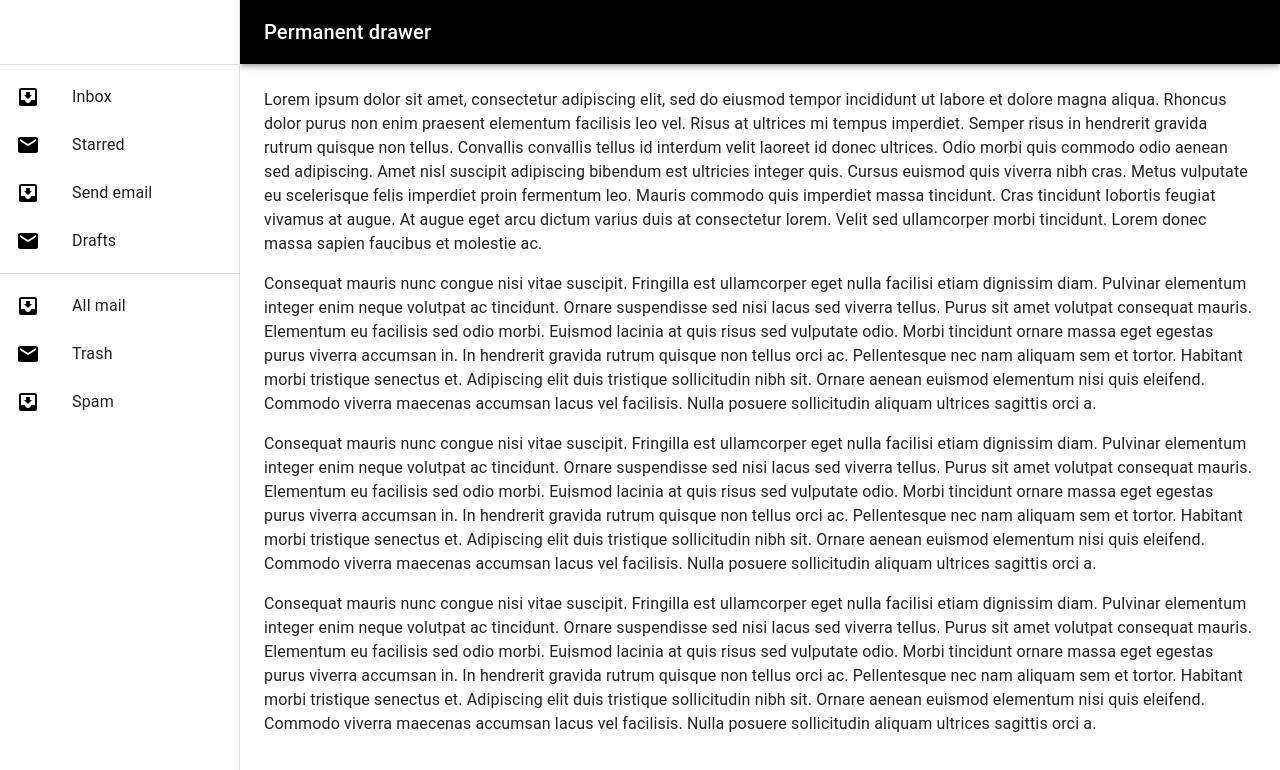
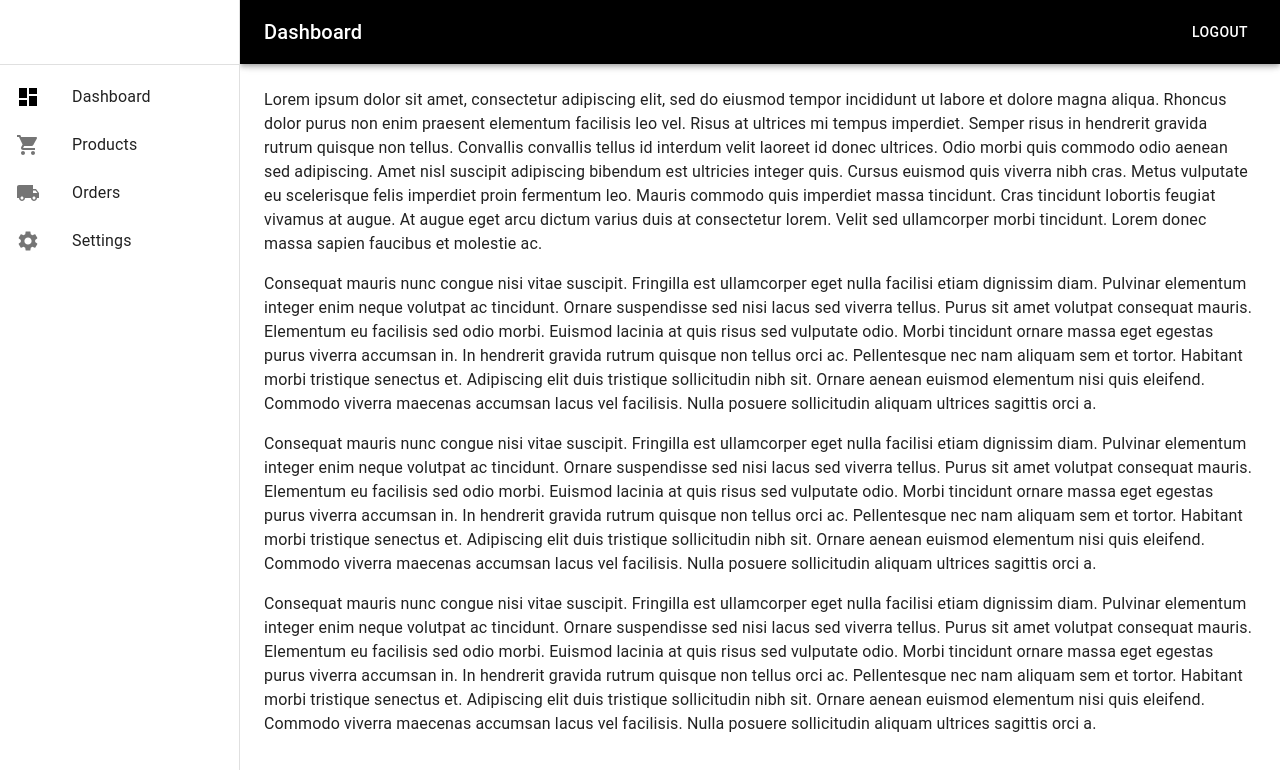
Before and after one commit to ajmalfaris11/react-mui-dashboard, a React (Create React App) app: page / in a window 1280 px wide. Shown: the top 770 px of the page. Built offline with nearby package versions, Linux system fonts and the light colour scheme.

Commit message:
dash board basic page structured

```diff
--- a/src/app/pages/Dashboard/index.js
+++ b/src/app/pages/Dashboard/index.js
@@ -13,6 +13,11 @@ import ListItemIcon from "@mui/material/ListItemIcon";
 import ListItemText from "@mui/material/ListItemText";
 import InboxIcon from "@mui/icons-material/MoveToInbox";
 import MailIcon from "@mui/icons-material/Mail";
+import Button from "@mui/material/Button";
+import DashboardIcon from '@mui/icons-material/Dashboard';
+import SettingsIcon from '@mui/icons-material/Settings';
+import LocalShippingIcon from '@mui/icons-material/LocalShipping';
+import ShoppingCartIcon from '@mui/icons-material/ShoppingCart';
 
 const drawerWidth = 240;
 
@@ -25,11 +30,14 @@ export default function DashboardPage() {
         sx={{ width: `calc(100% - ${drawerWidth}px)`, ml: `${drawerWidth}px` }}
       >
         <Toolbar sx={{ backgroundColor: "black" }}>
-          <Typography variant="h6" noWrap component="div">
-            Permanent drawer
+          <Typography variant="h6" noWrap component="div" sx={{ flexGrow: 1 }}>
+            Dashboard
           </Typography>
+
+          <Button color="inherit">Logout</Button>
         </Toolbar>
       </AppBar>
+
       <Drawer
         sx={{
           width: drawerWidth,
@@ -45,37 +53,42 @@ export default function DashboardPage() {
         <Toolbar />
         <Divider />
         <List>
-          {["Inbox", "Starred", "Send email", "Drafts"].map((text, index) => (
-            <ListItem key={text} disablePadding>
+          <ListItem disablePadding>
+            <ListItemButton href="/">
+              <ListItemIcon sx={{color:"black"}}>
+                <DashboardIcon />
+              </ListItemIcon>
+              <ListItemText primary={"Dashboard"} />
+            </ListItemButton>
+          </ListItem>
+
+          <ListItem disablePadding>
             <ListItemButton>
               <ListItemIcon>
-                  {index % 2 === 0 ? (
-                    <InboxIcon sx={{ color: "black" }} />
-                  ) : (
-                    <MailIcon sx={{ color: "black" }} />
-                  )}
+                <ShoppingCartIcon />
               </ListItemIcon>
-                <ListItemText primary={text} />
+              <ListItemText primary={"Products"} />
             </ListItemButton>
           </ListItem>
-          ))}
-        </List>
-        <Divider />
-        <List>
-          {["All mail", "Trash", "Spam"].map((text, index) => (
-            <ListItem key={text} disablePadding>
+
+          <ListItem disablePadding>
             <ListItemButton>
               <ListItemIcon>
-                  {index % 2 === 0 ? (
-                    <InboxIcon sx={{ color: "black" }} />
-                  ) : (
-                    <MailIcon sx={{ color: "black" }} />
-                  )}
+                <LocalShippingIcon />
               </ListItemIcon>
-                <ListItemText primary={text} />
+              <ListItemText primary={"Orders"} />
             </ListItemButton>
           </ListItem>
-          ))}
+
+          <ListItem disablePadding>
+            <ListItemButton>
+              <ListItemIcon>
+                <SettingsIcon />
+              </ListItemIcon>
+              <ListItemText primary={"Settings"} />
+            </ListItemButton>
+          </ListItem>
+
         </List>
       </Drawer>
       <Box
```
Lines whose indentation alone changed are shown as unchanged.
